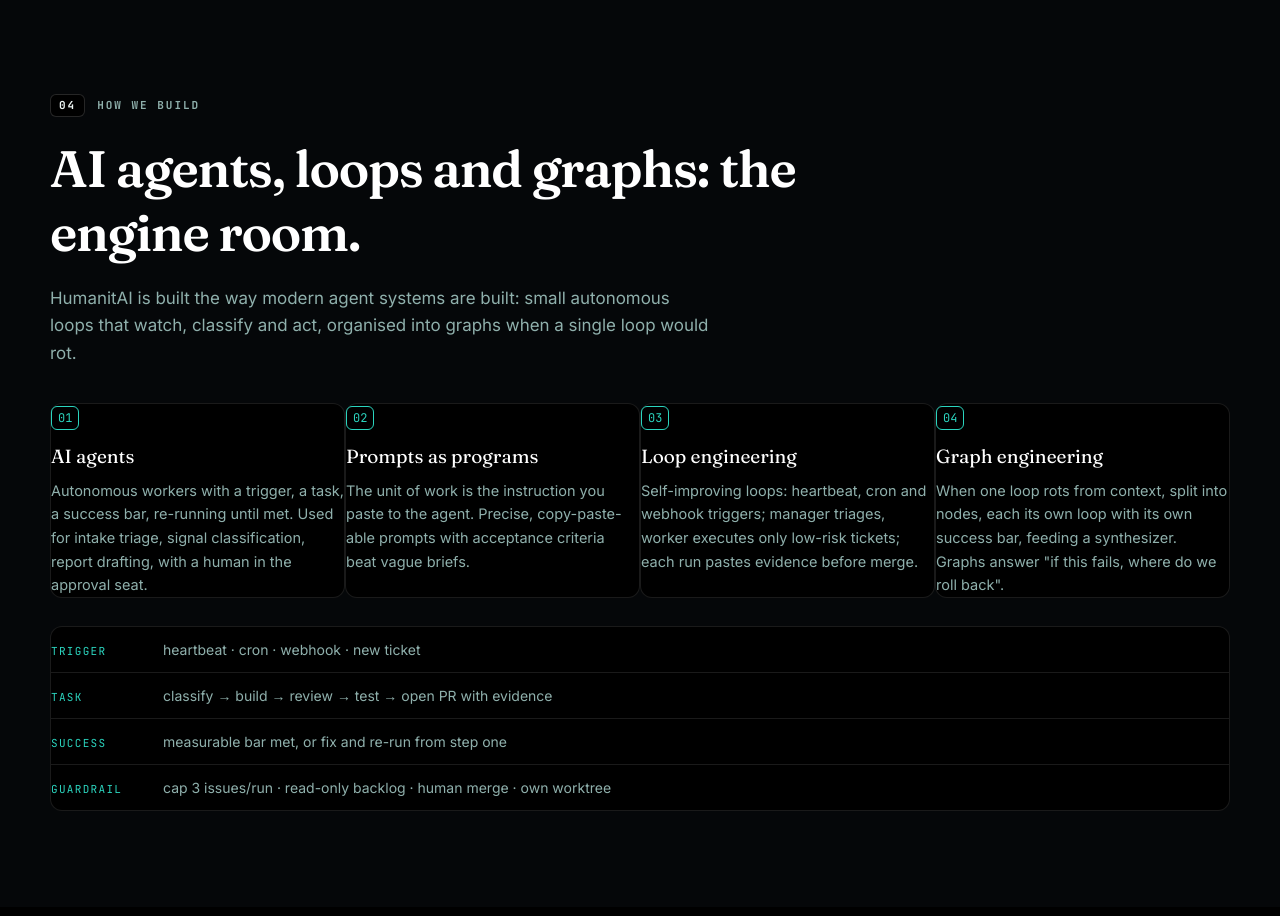
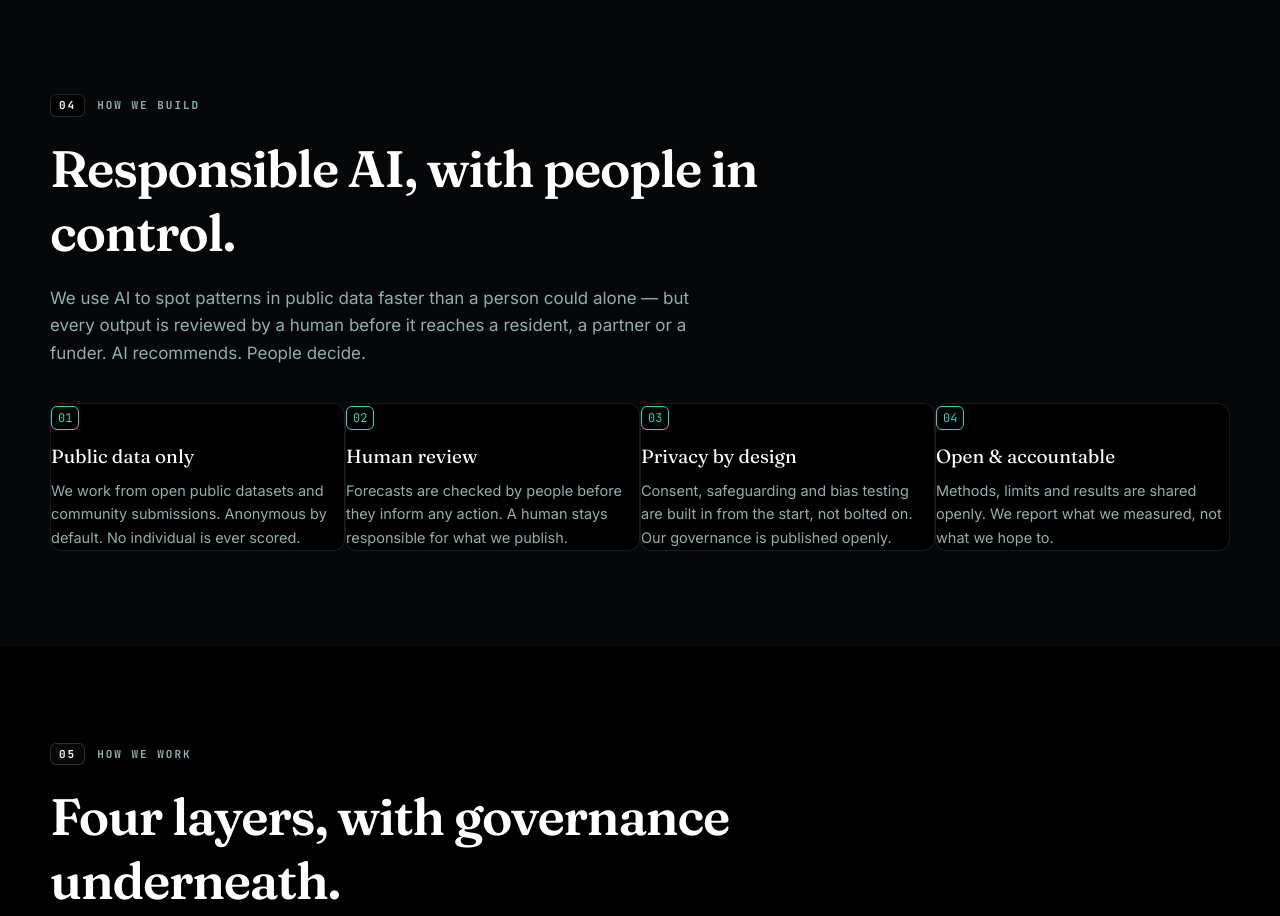
Before and after one commit to alkalinearchitect/wordhumanitai, a website: page index.html in a window 1280 px wide. Shown: the part 7040-7956 px from the top of the page. Drawn offline with nearby package versions, Linux system fonts and the light colour scheme.

Commit message:
Replace engine-room section with funder-safe Responsible AI copy; remove preview clutter

```diff
--- a/index.html
+++ b/index.html
@@ -211,23 +211,17 @@
   </div>
 </section>
 
-<!-- AI AGENTS -->
+<!-- AI / RESPONSIBLE BUILD -->
 <section class="bg-ink-2 text-on-dark py-24 px-8" id="agents">
   <div class="max-w-[1180px] mx-auto">
     <p class="font-mono text-[11px] font-bold tracking-[.18em] uppercase text-on-dark-dim flex items-center gap-3 mb-5"><span class="bg-ink border border-white/15 rounded-md px-2 py-0.5 text-on-dark">04</span>How we build</p>
-    <h2 class="font-serif font-semibold text-[clamp(1.9rem,4.6vw,3.2rem)] leading-tight tracking-tight max-w-[900px] text-white">AI agents, loops and graphs: the engine room.</h2>
-    <p class="text-[1.06rem] leading-relaxed text-on-dark-dim max-w-[660px] mt-5">HumanitAI is built the way modern agent systems are built: small autonomous loops that watch, classify and act, organised into graphs when a single loop would rot.</p>
+    <h2 class="font-serif font-semibold text-[clamp(1.9rem,4.6vw,3.2rem)] leading-tight tracking-tight max-w-[900px] text-white">Responsible AI, with people in control.</h2>
+    <p class="text-[1.06rem] leading-relaxed text-on-dark-dim max-w-[660px] mt-5">We use AI to spot patterns in public data faster than a person could alone — but every output is reviewed by a human before it reaches a resident, a partner or a funder. AI recommends. People decide.</p>
     <div class="grid sm:grid-cols-2 lg:grid-cols-4 gap-4.5 mt-9">
-      <div class="bg-ink border border-white/10 rounded-xl1 p-5.5 hover:border-accent transition-colors"><span class="font-mono text-[12px] text-accent border border-accent rounded-md px-1.5 py-0.5 mb-3 inline-block">01</span><h3 class="font-serif text-[19px] text-white mb-2">AI agents</h3><p class="text-[14.5px] leading-relaxed text-on-dark-dim">Autonomous workers with a trigger, a task, a success bar, re-running until met. Used for intake triage, signal classification, report drafting, with a human in the approval seat.</p></div>
-      <div class="bg-ink border border-white/10 rounded-xl1 p-5.5 hover:border-accent transition-colors"><span class="font-mono text-[12px] text-accent border border-accent rounded-md px-1.5 py-0.5 mb-3 inline-block">02</span><h3 class="font-serif text-[19px] text-white mb-2">Prompts as programs</h3><p class="text-[14.5px] leading-relaxed text-on-dark-dim">The unit of work is the instruction you paste to the agent. Precise, copy-paste-able prompts with acceptance criteria beat vague briefs.</p></div>
-      <div class="bg-ink border border-white/10 rounded-xl1 p-5.5 hover:border-accent transition-colors"><span class="font-mono text-[12px] text-accent border border-accent rounded-md px-1.5 py-0.5 mb-3 inline-block">03</span><h3 class="font-serif text-[19px] text-white mb-2">Loop engineering</h3><p class="text-[14.5px] leading-relaxed text-on-dark-dim">Self-improving loops: heartbeat, cron and webhook triggers; manager triages, worker executes only low-risk tickets; each run pastes evidence before merge.</p></div>
-      <div class="bg-ink border border-white/10 rounded-xl1 p-5.5 hover:border-accent transition-colors"><span class="font-mono text-[12px] text-accent border border-accent rounded-md px-1.5 py-0.5 mb-3 inline-block">04</span><h3 class="font-serif text-[19px] text-white mb-2">Graph engineering</h3><p class="text-[14.5px] leading-relaxed text-on-dark-dim">When one loop rots from context, split into nodes, each its own loop with its own success bar, feeding a synthesizer. Graphs answer "if this fails, where do we roll back".</p></div>
-    </div>
-    <div class="mt-7 bg-ink border border-white/10 rounded-xl1 overflow-hidden">
-      <div class="flex items-baseline gap-4 px-5.5 py-3 border-b border-white/10"><span class="font-mono text-[11px] tracking-[.12em] text-accent min-w-[96px]">TRIGGER</span><span class="text-[14px] text-on-dark-dim font-ui">heartbeat · cron · webhook · new ticket</span></div>
-      <div class="flex items-baseline gap-4 px-5.5 py-3 border-b border-white/10"><span class="font-mono text-[11px] tracking-[.12em] text-accent min-w-[96px]">TASK</span><span class="text-[14px] text-on-dark-dim font-ui">classify → build → review → test → open PR with evidence</span></div>
-      <div class="flex items-baseline gap-4 px-5.5 py-3 border-b border-white/10"><span class="font-mono text-[11px] tracking-[.12em] text-accent min-w-[96px]">SUCCESS</span><span class="text-[14px] text-on-dark-dim font-ui">measurable bar met, or fix and re-run from step one</span></div>
-      <div class="flex items-baseline gap-4 px-5.5 py-3"><span class="font-mono text-[11px] tracking-[.12em] text-accent min-w-[96px]">GUARDRAIL</span><span class="text-[14px] text-on-dark-dim font-ui">cap 3 issues/run · read-only backlog · human merge · own worktree</span></div>
+      <div class="bg-ink border border-white/10 rounded-xl1 p-5.5 hover:border-accent transition-colors"><span class="font-mono text-[12px] text-accent border border-accent rounded-md px-1.5 py-0.5 mb-3 inline-block">01</span><h3 class="font-serif text-[19px] text-white mb-2">Public data only</h3><p class="text-[14.5px] leading-relaxed text-on-dark-dim">We work from open public datasets and community submissions. Anonymous by default. No individual is ever scored.</p></div>
+      <div class="bg-ink border border-white/10 rounded-xl1 p-5.5 hover:border-accent transition-colors"><span class="font-mono text-[12px] text-accent border border-accent rounded-md px-1.5 py-0.5 mb-3 inline-block">02</span><h3 class="font-serif text-[19px] text-white mb-2">Human review</h3><p class="text-[14.5px] leading-relaxed text-on-dark-dim">Forecasts are checked by people before they inform any action. A human stays responsible for what we publish.</p></div>
+      <div class="bg-ink border border-white/10 rounded-xl1 p-5.5 hover:border-accent transition-colors"><span class="font-mono text-[12px] text-accent border border-accent rounded-md px-1.5 py-0.5 mb-3 inline-block">03</span><h3 class="font-serif text-[19px] text-white mb-2">Privacy by design</h3><p class="text-[14.5px] leading-relaxed text-on-dark-dim">Consent, safeguarding and bias testing are built in from the start, not bolted on. Our governance is published openly.</p></div>
+      <div class="bg-ink border border-white/10 rounded-xl1 p-5.5 hover:border-accent transition-colors"><span class="font-mono text-[12px] text-accent border border-accent rounded-md px-1.5 py-0.5 mb-3 inline-block">04</span><h3 class="font-serif text-[19px] text-white mb-2">Open &amp; accountable</h3><p class="text-[14.5px] leading-relaxed text-on-dark-dim">Methods, limits and results are shared openly. We report what we measured, not what we hope to.</p></div>
     </div>
   </div>
 </section>
```
Also changed, not shown: _preview.png (deleted).
